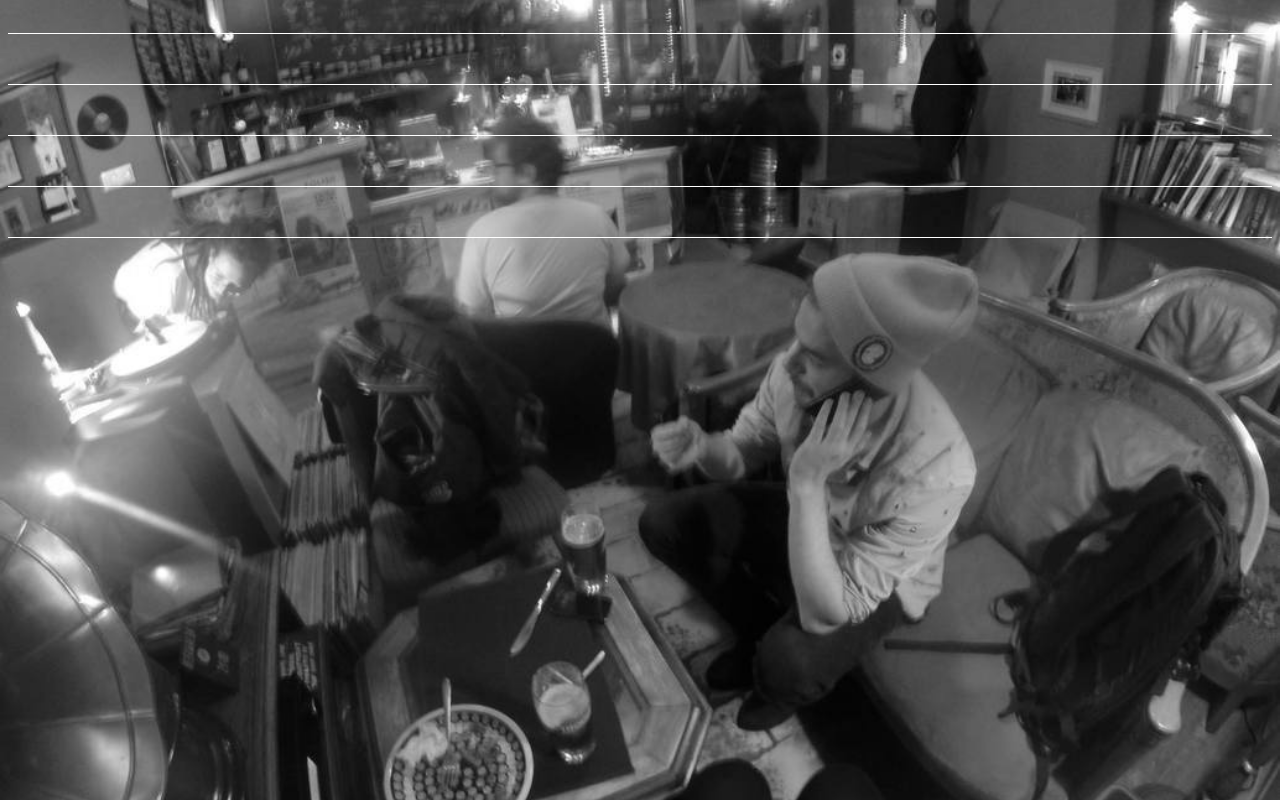
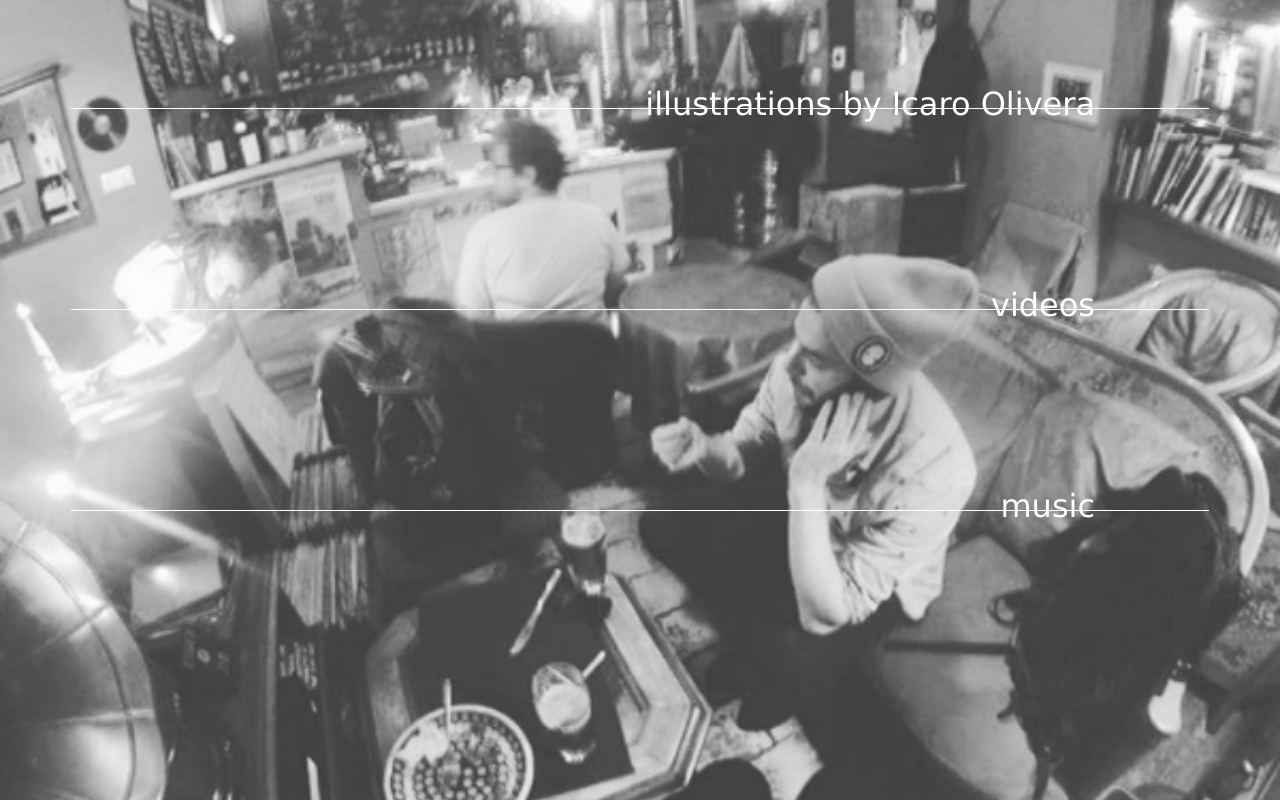
Before and after one commit to DimaMaltsev/banned-society, a React app: page / in a window 1280 px wide. Built offline with nearby package versions, Linux system fonts and the light colour scheme; the HTML template or start-up script is replaced by a standard one.

Commit message:
first draft

```diff
--- a/src/App.js
+++ b/src/App.js
@@ -7,11 +7,9 @@ export default class App extends Component {
   render() {
     return (
 		<div className='container'>
-  			<Line />
-  			<Line />
-  			<Line />
-  			<Line />
-  			<Line />
+  			<Line label="illustrations by Icaro Olivera"/>
+  			<Line label="videos" />
+  			<Line label="music" />
 	  	</div>
     );
   }
--- /dev/null
+++ b/src/components/line/components/caption/index.js
@@ -0,0 +1,5 @@
+import React, { Component } from 'react';
+
+export default (props) => (
+	<span className="caption">{props.label}</span>
+);
--- a/src/components/line/index.js
+++ b/src/components/line/index.js
@@ -1,3 +1,9 @@
 import React, { Component } from 'react';
 
-export default () => <div className="line"></div>;
+import Caption from './components/caption';
+
+export default (props) => (
+	<div className="line">
+		<Caption label={props.label} />
+	</div>
+);
--- a/src/css/style.css
+++ b/src/css/style.css
@@ -1,5 +1,5 @@
 html {
-  background: url(../images/bg-big.png) no-repeat center center fixed;
+  background: url(../images/bg.png) no-repeat center center fixed;
   -webkit-background-size: cover;
   -moz-background-size: cover;
   -o-background-size: cover;
@@ -20,8 +20,19 @@ html {
 }
 
 .line {
-	width: 100%;
+	width: 90%;
 	background-color: white;
 	height: 1px;
-	margin: 25px;
+	margin: 100px;
+	position: relative;
 }
+
+.caption {
+    color: white;
+    font-size: 32px;
+    font-family: Verdana;
+    position: absolute;
+    top: -23px;
+    width: 90%;
+    text-align: right;
+}
```
